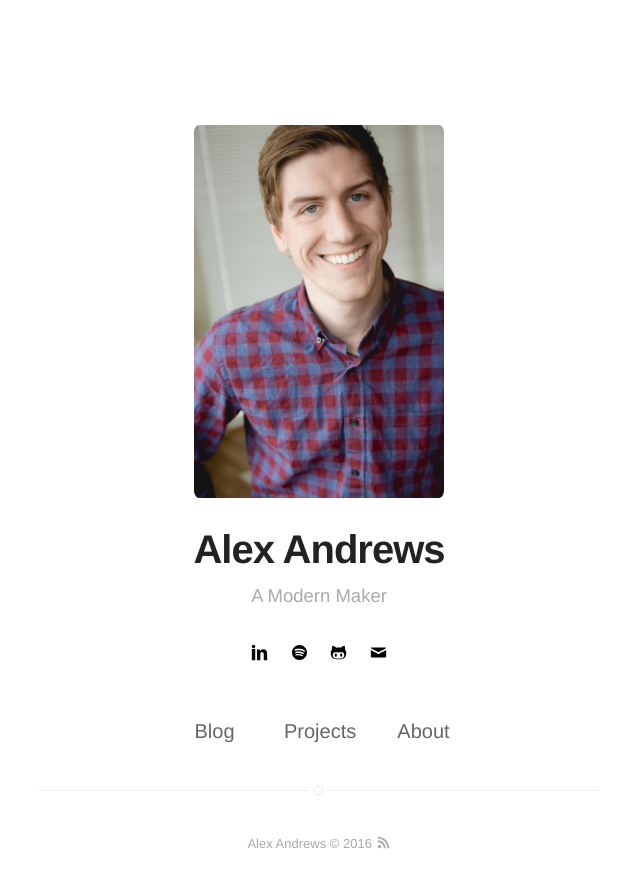
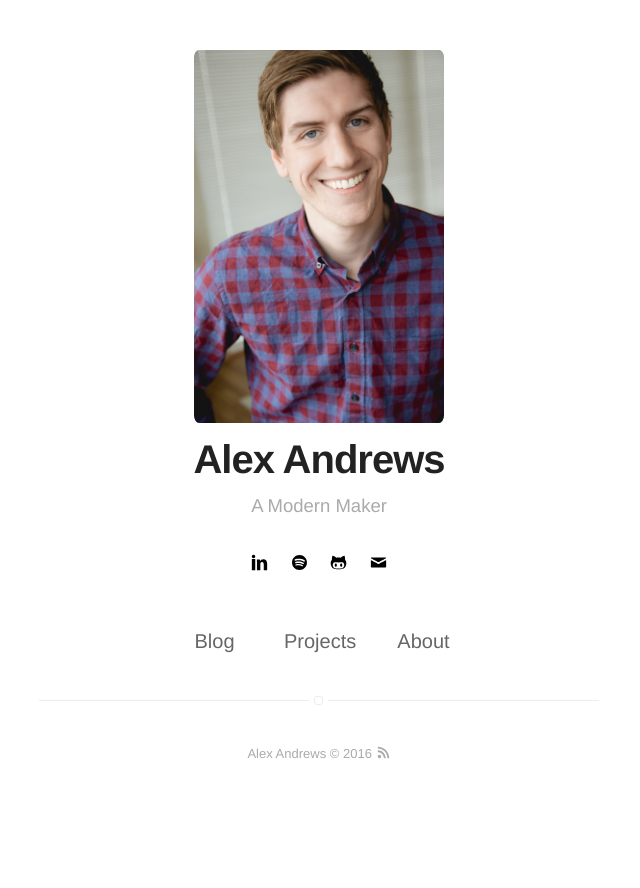
Before and after one commit to andre622/andre622.github.io, a Jekyll site: the page built from index.html, in a window 1280 px wide. Shown: the top 888 px of the page, without its empty margins (321-961 px from the left). Built offline with Jekyll 4.4.1, drawn with Linux system fonts in a browser that asks for light colours.

Commit message:
altering spacing of photo on home

```diff
--- a/_includes/main.css
+++ b/_includes/main.css
@@ -834,7 +834,8 @@ pre {
 }
 .header-home > .link > .selfie {
   width: 250px;
-  margin-bottom: 25px;
+  margin-bottom: 10px;
+  margin-top: -75px;
   border-radius: 2%;
   -webkit-transition: all 0.2s;
           transition: all 0.2s;
```
